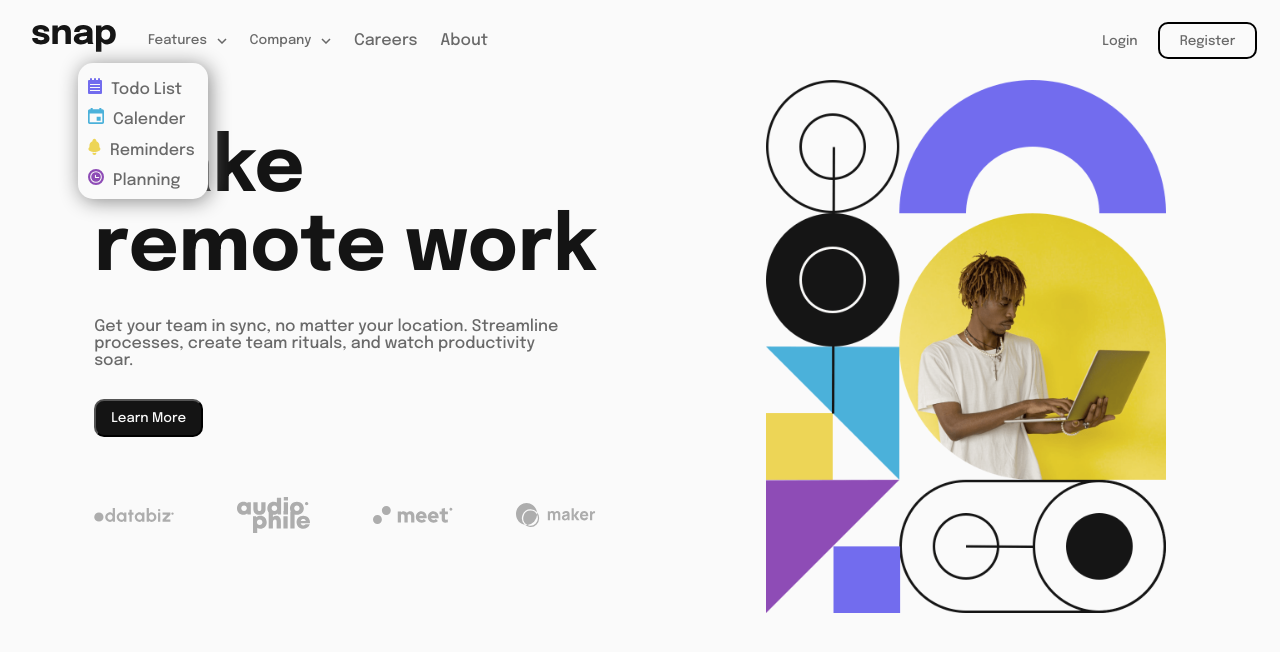
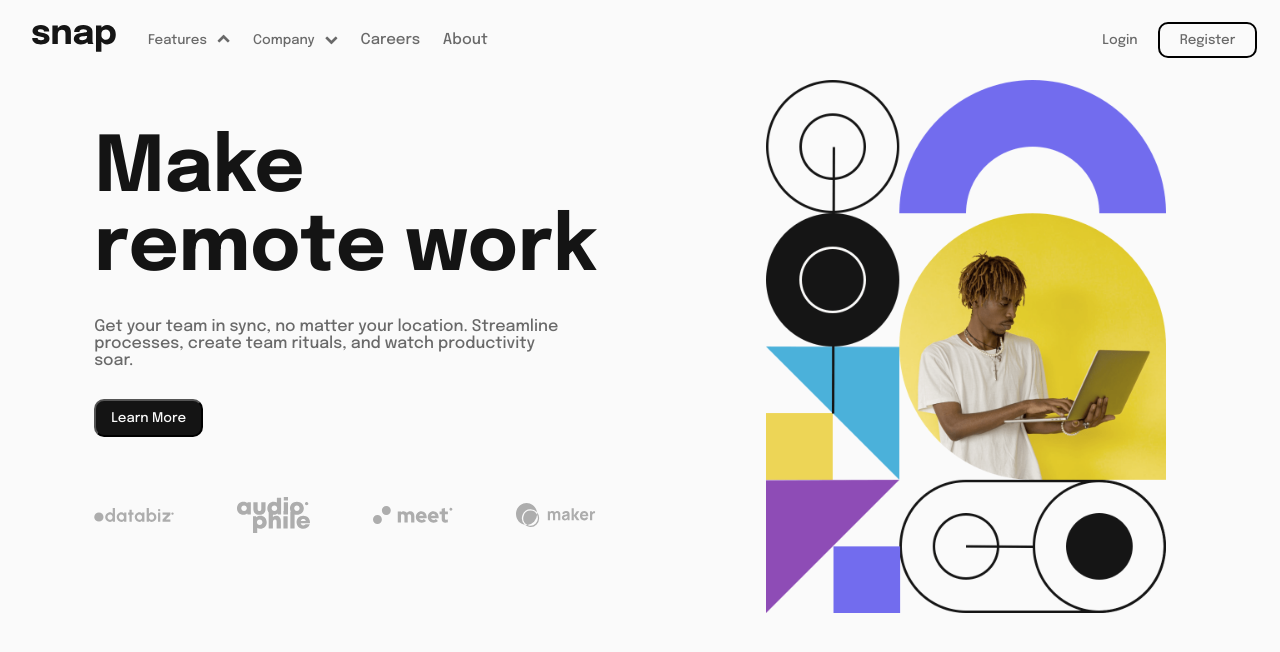
Before and after one commit to OgunrekunAyoola/intro-section-with-nav, a plain HTML site: page index.html in a window 1280 px wide. Both pictures are taken after a click on the button "Features". Drawn offline with nearby package versions, Linux system fonts and the light colour scheme.

Commit message:
final changes

```diff
--- a/app.js
+++ b/app.js
@@ -53,3 +53,18 @@ navToggle.addEventListener("click" , () => {
         navToggle.setAttribute("aria-expanded" , false)
     }
 });
+
+
+$(document).ready(function(){
+  $("#navi").click(function(){
+    $("#navi .fa-chevron-down").toggleClass("rotate180");
+    $("#mydropdown").stop().slideToggle(500);
+  });
+});
+
+$(document).ready(function(){
+  $("#navi2").click(function(){
+    $("#navi2 .fa-chevron-down").toggleClass("rotate180");
+    $("#mydropdown2").stop().slideToggle(500);
+  });
+});
--- a/index.html
+++ b/index.html
@@ -5,6 +5,8 @@
     <meta http-equiv="X-UA-Compatible" content="IE=edge">
     <meta name="viewport" content="width=device-width, initial-scale=1.0">
     <link rel="stylesheet" href="style.css">
+    <link href="//maxcdn.bootstrapcdn.com/font-awesome/4.7.0/css/font-awesome.min.css" rel="stylesheet"/>
+    <script src="https://ajax.googleapis.com/ajax/libs/jquery/2.1.1/jquery.min.js"></script>
     <link href="https://fonts.googleapis.com/css2?family=Epilogue:wght@500;700&display=swap" rel="stylesheet">
     <title>intro section main</title>
 </head>
@@ -22,7 +24,7 @@
         <nav>
             <ul data-visible="false" id="primary-navigation" class="primary-navigation" flex>
                 <li class="menu-dropdown">
-                    <button class="dropbtn" onclick="myFunction()">Features </button>
+                    <button id="navi" class="dropbtn Features" onclick="myFunction()">Features  <i class="fa fa-chevron-down"></i> </button>
                     <div id="mydropdown" class="dropdown-content">
                         <a href="#"> <img src="./resource/images/icon-todo.svg" alt=""> Todo List</a>
                         <a href="#"> <img src="./resource/images/icon-calendar.svg" alt=""> Calender</a>
@@ -31,7 +33,7 @@
                     </div>
                 </li>
                 <li class="menu-dropdown">
-                    <button onclick="myFunction2()" class="dropbtn">Company </button>
+                    <button id="navi2" onclick="myFunction2()" class="dropbtn Company">Company <i class="fa fa-chevron-down"></i> </button>
                     <div id="mydropdown2" class="dropdown-content">
                         <a href="#">History</a>
                         <a href="#">Our Team</a>
--- a/style.css
+++ b/style.css
@@ -27,12 +27,15 @@ nav{
     text-decoration: none;
     color: hsl(0, 0%, 41%);
     display: block;
+    font-size: 15px;
+    font-weight: 300;
 }
 .primary-navigation li{
     margin-right: 2%;
     color: hsl(0, 0%, 41%);
 }
 ul{
+    font-size: 16px;
     /* overflow: hidden; */
     margin: 0;
     padding: 0;
@@ -77,18 +80,13 @@ ul{
     display: flex;
     align-items: baseline;
 }
-.dropbtn:after {
-    content: url(./resource/images/icon-arrow-down.svg);
+.dropbtn i{
     margin-left: 10px;
-     -webkit-transform: rotate(0);
-  transform: rotate(0);
-  -webkit-transition: 0.3s;
-  transition: 0.3s;
 }
-.dropbtn.show::after {
-     float: right;
-  -webkit-transform: rotate(180deg);
-          transform: rotate(180deg);
+
+.rotate180 {
+     -webkit-transform: rotate(180deg);
+  transform: rotate(180deg);
 }
 .dropdown-content{
     display: flex;
```
